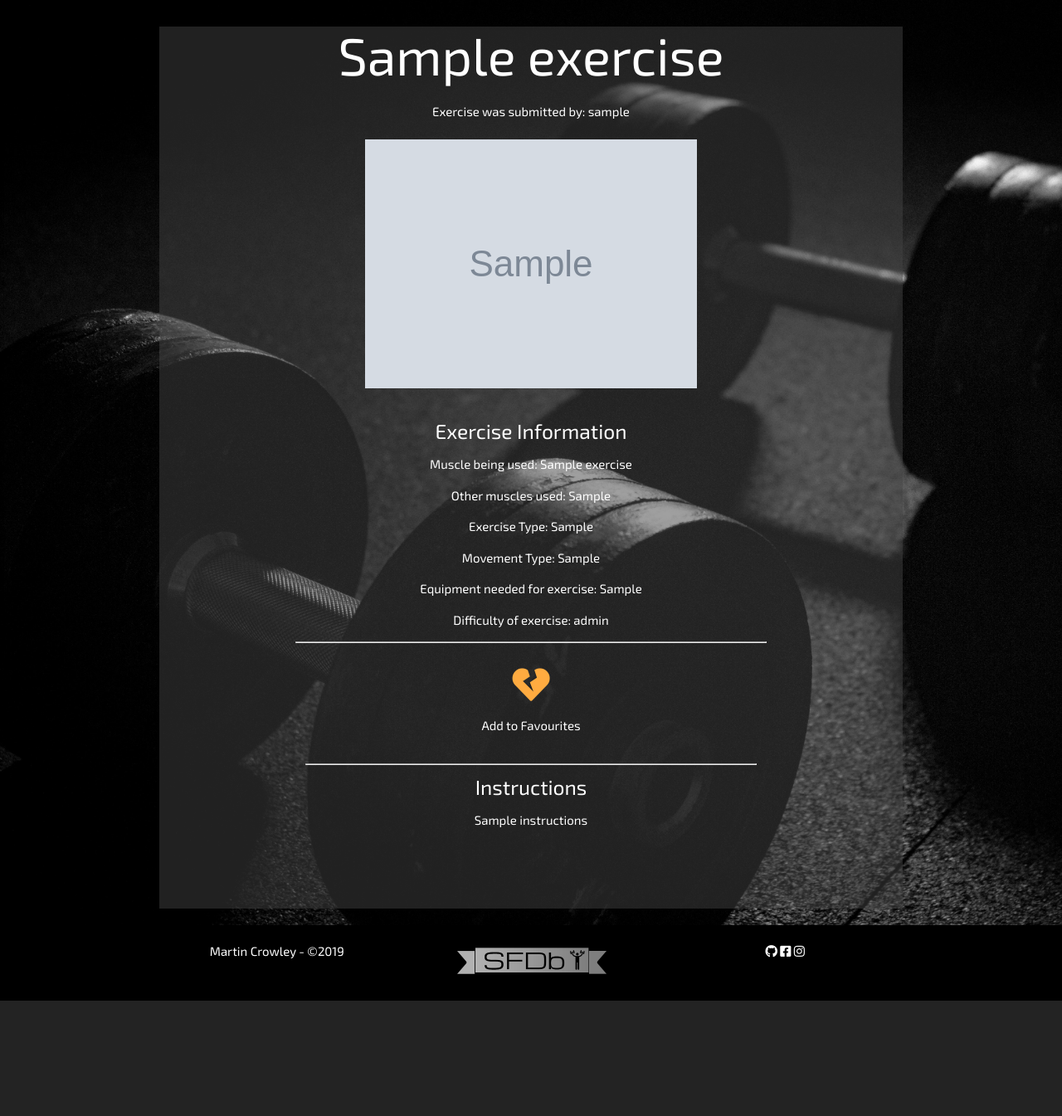
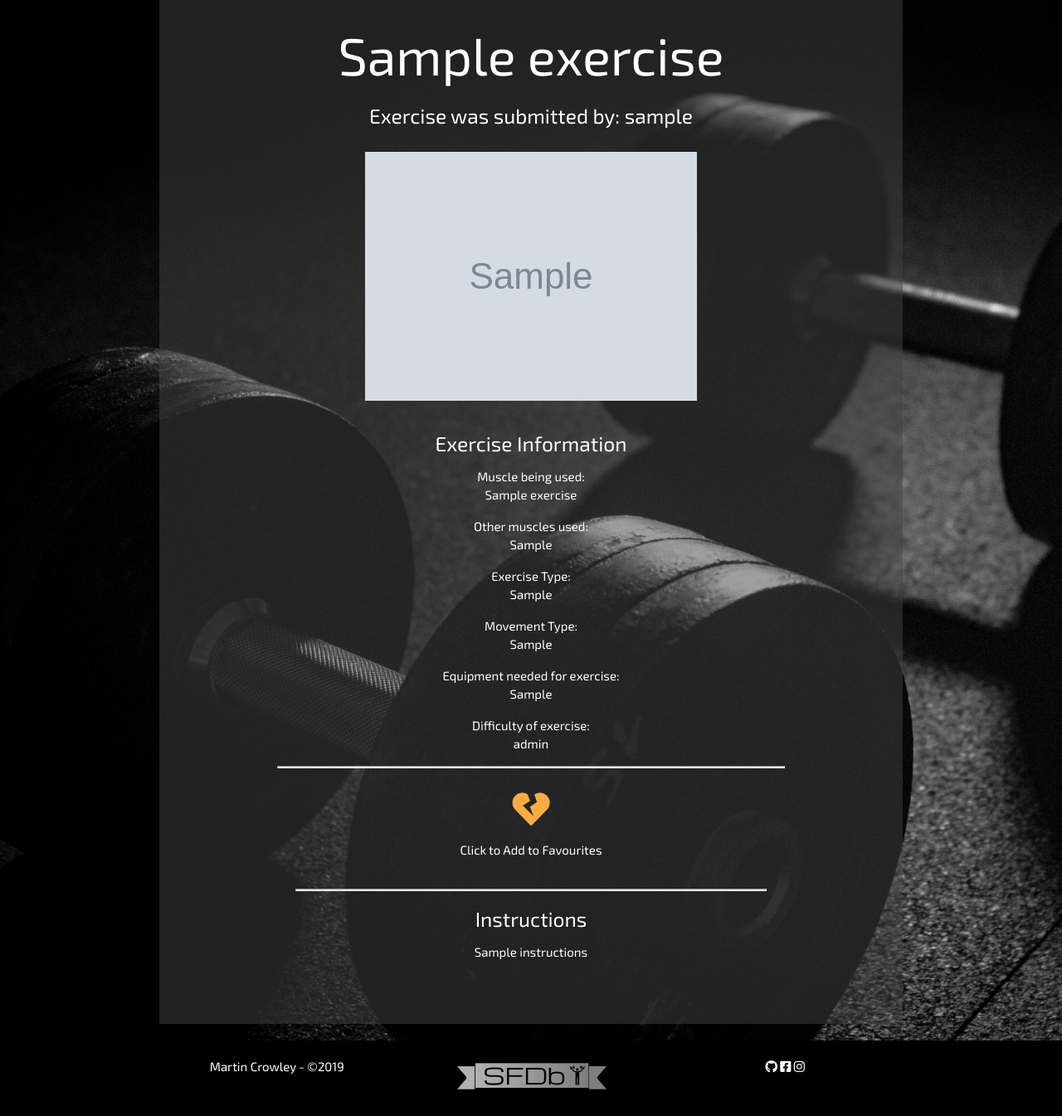
Before and after one commit to Code-Institute-Submissions/shared_fitness_database, a Flask app: template templates/exercise.html in a window 1280 px wide. Shown: the part 64-1409 px from the top of the page at 83% size. Before the commit the page ends 1270 px from the top, so only its background shows below. Run offline with Flask 2, Linux system fonts and the light colour scheme; the visitor is signed in with stand-in values (Sample User, id 1); the template is opened without the code that fills it: most values are stand-ins (such as "Sample title", 1, 10 or a date in 2020); grey boxes marked "Sample" are stand-in pictures; some libraries are stand-ins or nearby versions.

Commit message:
have added padding to stop the content touching the sides of the container and causes content to wrap earlier than it would usually. Have also opted to put the buttons at the bottom of the page (viewable only for the user that created the exercise) above each other rather than side by side, this was chosen as it looks more visually appealing and gives the idea of seperation between the functions of the buttons. Have also applied a class to the p tag by the favourite button, so that the text will explain whether you need to click to add/remove from your favourites, but due to the smaller size, the focus is on the button and not the writing by it. Also added custom styling to the headings to make them stand out

```diff
--- a/templates/exercise.html
+++ b/templates/exercise.html
@@ -2,67 +2,74 @@
 {% block content %}
 <section class="page-container">
     <!--Exercise Title & Info-->
-    <div class="row center">
-        <h1>{{exercise.exercise_name}}</h1>
-
-        <div class="exercise-creator">
-            <h6>Exercise was submitted by: {{exercise.user_name}}</h6>
+    <div class="row">
+        <div class="col s12 center">
+            <h1><span class="highlight">{{exercise.exercise_name}}</span></h1>
+            <div class="exercise-creator">
+                <h5>Exercise was submitted by: {{exercise.user_name}}</h5>
+            </div>
         </div>
     </div>
     <div class="row">
         <div class="col offset-s1 s10 offset-m2 m8 center">
-            <div class="row center">
-                <div class="exercise-image">
+            <div class="row">
+                <div class="col s12 center exercise-image">
                     <img src="{{exercise.image_url}}" class="responsive-img">
                 </div>
             </div>
-            <div class="row center col s12">
-                <div class="exercise-info">
+            <div class="row">
+                <div class="col s12 center exercise-info">
                     <h5>Exercise Information</h5>
-                    <p>Muscle being used: {{exercise.muscle_name}}</p>
-                    <p>Other muscles used: {{exercise.other_muscles}}</p>
-                    <p>Exercise Type: {{exercise.exercise_type}}</p>
-                    <p>Movement Type: {{exercise.movement_type}}</p>
-                    <p>Equipment needed for exercise: {{exercise.equipment_type}}</p>
-                    <p><bold>Difficulty of exercise:</bold> {{exercise.difficulty_level}}</p>
+                    <p class="exercise"><span class="highlight">Muscle being used:</span> <br>{{exercise.muscle_name}}</p>
+                    <p><span class="highlight">Other muscles used:</span> <br>{{exercise.other_muscles}}</p>
+                    <p><span class="highlight">Exercise Type:</span> <br>{{exercise.exercise_type}}</p>
+                    <p><span class="highlight">Movement Type:</span> <br>{{exercise.movement_type}}</p>
+                    <p><span class="highlight">Equipment needed for exercise:</span> <br>{{exercise.equipment_type}}</p>
+                    <p><span class="highlight">Difficulty of exercise:</span> <br>{{exercise.difficulty_level}}</p>
                 </div>
-                <hr>
+                <hr class="divider">
             </div>
             <div class="row center col s12">
                 {% if not session['username'] %}
                 <div class="exercise-info row">
-                    <h5>Instructions</h5>
+                    <h5 class="highlight">Instructions</h5>
                     <p style="white-space: pre-wrap;">{{exercise.instructions}}</p>
                 </div>
                 {% else %}
-                <div class="row center col s12">
+                <div class="row center">
                     {% if favourites %}
-                    <div class="row">
+                    <div class="col s12">
                         <a href="{{ url_for('toggle_favourite', exercise_id = exercise._id, favourites=favourites) }}"><i class="fas fa-heart fa-3x favourite-icon"></i></a>
-                        <p class="center">Remove from Favourites</p>
+                        <p class="center small_text">Click to Remove from Favourites</p>
                     </div>
                     {% else %}
-                    <div class="row">
+                    <div class="col s12">
                         <a href="{{ url_for('toggle_favourite', exercise_id = exercise._id, favourites=favourites) }}" ><i class="fas fa-heart-broken fa-3x favourite-icon"></i></a>
-                        <p class="center">Add to Favourites</p>
+                        <p class="center small_text">Click to Add to Favourites</p>
                     </div>
                     {% endif %}
-                    <hr>
-                    <div class="exercise-info row">
-                        <h5>Instructions</h5>
+                </div>
+                <hr class="divider">
+                <div class="exercise-info row">
+                    <div class="col s12">
+                        <h5><span class="highlight">Instructions</span></h5>
                         <p style="white-space: pre-wrap;">{{exercise.instructions}}</p>
                     </div>
-                {% endif %}
-                </div>
-            </div>
-            <div class="row center col s12">
-                {% if session['username'] == exercise.user_name %}
-                <hr>
-                <div>
-                    <a href="{{url_for('edit_exercise', exercise_id=exercise._id)}}" class="btn btn_form">EDIT EXERCISE</a>
-                    <a href="{{url_for('delete_exercise', exercise_id=exercise._id)}}" class="btn btn_delete">DELETE EXERCISE</a>
                 </div>
                 {% endif %}
+            </div>
+            <div class="row">
+                <div class="col s12 center">
+                    {% if session['username'] == exercise.user_name %}
+                    <hr class="divider">
+                    <div class="col s12 top-spacer">
+                        <a href="{{url_for('edit_exercise', exercise_id=exercise._id)}}" class="btn btn_form">EDIT</a>
+                    </div>
+                    <div class="col s12 top-spacer">
+                        <a href="{{url_for('delete_exercise', exercise_id=exercise._id)}}" class="btn btn_delete">DELETE</a>
+                    </div>
+                    {% endif %}
+                </div>
             </div>
         </div>
     </div>
```
